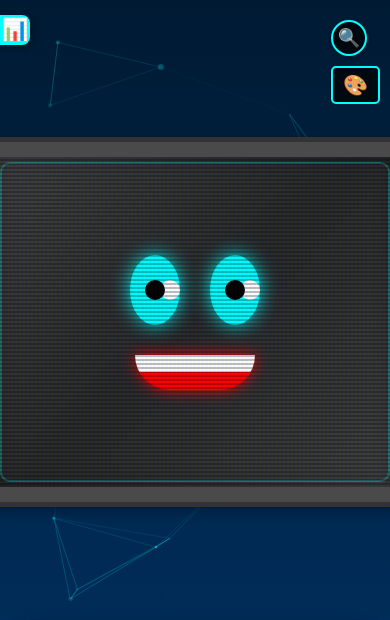
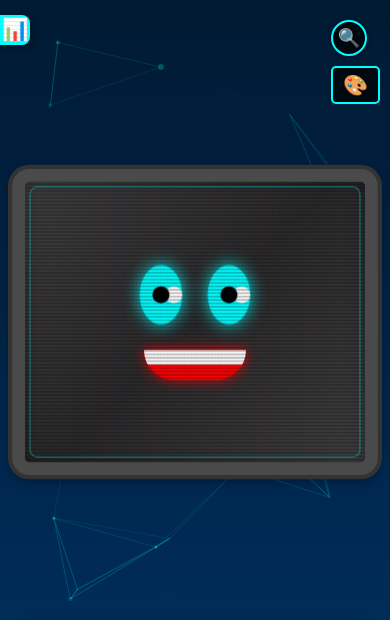
Before and after one commit to Dalaja12/tobi-15, a plain HTML site: page index.html in a window 390 px wide. Shown: the top 620 px of the page. Drawn offline with nearby package versions, Linux system fonts and the light colour scheme; a web font is replaced by a local one.

Commit message:
Update styles.css

```diff
--- a/styles.css
+++ b/styles.css
@@ -119,6 +119,14 @@
     97%, 99% { transform: scaleY(0.1); }
     100% { transform: scaleY(1); }
 }
+/* Reducir solo el BMO en móviles */
+@media (max-width: 600px) {
+    .bmo-screen {
+        transform: scale(0.85);   /* Reduce tamaño un 15% */
+        transform-origin: center; /* Para que no se mueva a un lado */
+    }
+}
+
 
 
 /* Modo dormir */
@@ -3713,4 +3721,5 @@ body.fainted #mouth {
         width: 34px !important;
         height: 34px !important;
     }
-}
+
+}
```
